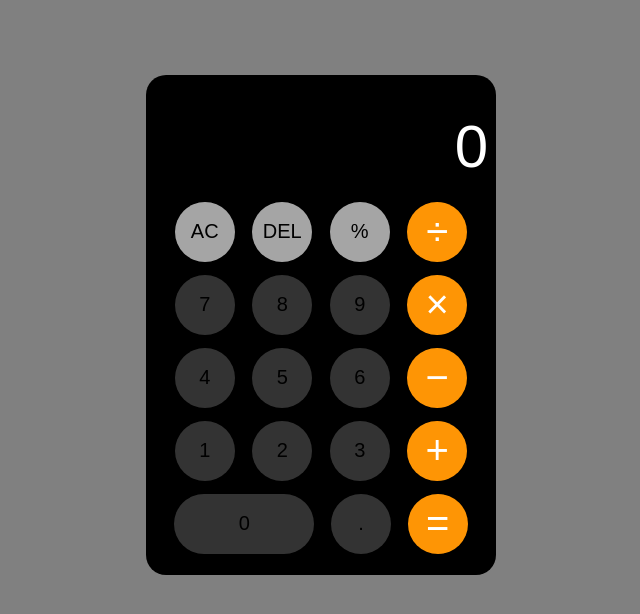
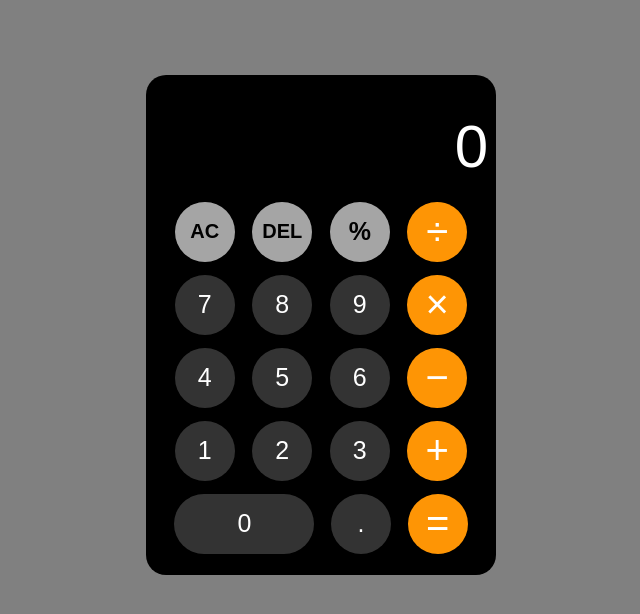
Before and after one commit to MuhammadYousuf88/Calculator, a plain HTML site: page index.html in a window 1280 px wide. Shown: the whole page, without its empty margins (319-959 px from the left). Drawn offline with Linux system fonts and the light colour scheme.

Commit message:
Update style.css

```diff
--- a/style.css
+++ b/style.css
@@ -60,6 +60,8 @@ button{
 	width:140px;
 	border-radius:30px;
 	background-color:rgb(51,51,51);
+	color:white;
+	font-size:25px;
 }
 .divButtons1,.divButtons2,.divButtons3,.divButtons4,.divButtons5{
 	width:310px;
@@ -70,15 +72,18 @@ button{
 }
 .grayButton{
 	background-color:rgb(165,165,165);
+	font-weight:bold;
+}
+.perButton{
+	font-size:25px;
 }
 .yellowButton{
 	background-color:rgb(254,149,5);
 	color:white;
 	font-size:40px;
-	display:flex;
-	align-items:center;
-	justify-content:center;
 }
 .randomButton{
 	background-color:rgb(51,51,51);
+	color:white;
+	font-size:25px;
 }
```
